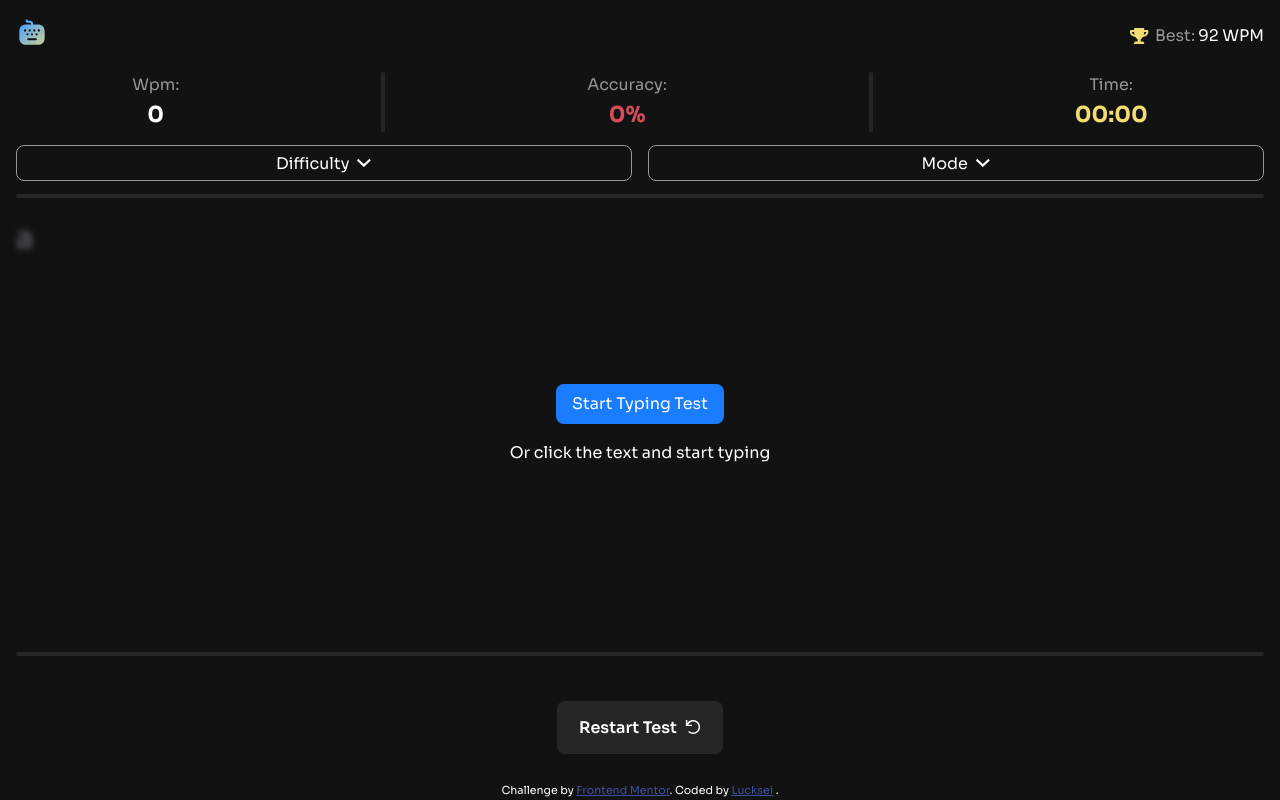
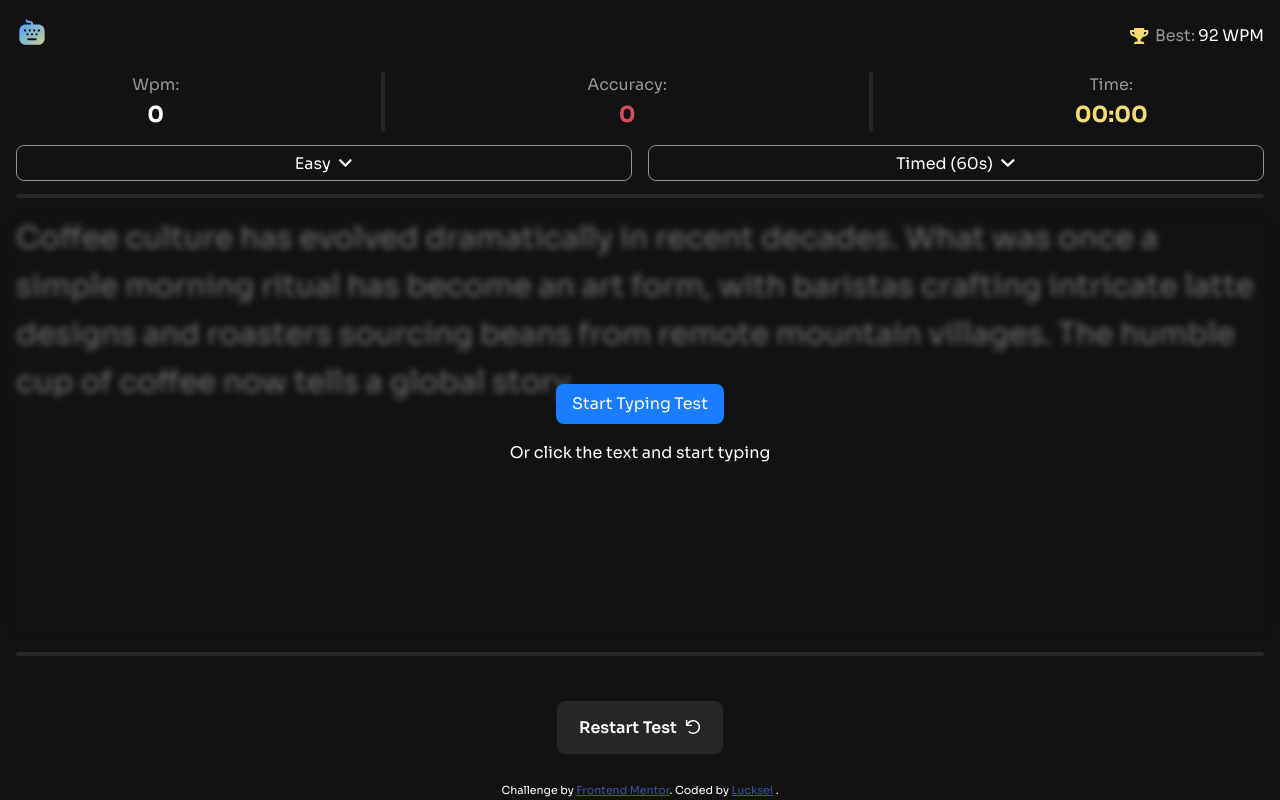
Before and after one commit to lucksei/frontend-mentor-typing-speed-test, a Vue app: page / in a window 1280 px wide. Built offline with nearby package versions, Linux system fonts and the light colour scheme.

Commit message:
fixed antipatterns in AppSettings and MetricsContainer

```diff
--- a/src/App.vue
+++ b/src/App.vue
@@ -11,8 +11,8 @@ import { typingTestKey } from './utils/injectionKeys'
 
 const typingTest = ref(
   new TypingTest(
-    // 'Coffee culture has evolved dramatically in recent decades. What was once a simple morning ritual has become an art form, with baristas crafting intricate latte designs and roasters sourcing beans from remote mountain villages. The humble cup of coffee now tells a global story.',
-    'a',
+    'Coffee culture has evolved dramatically in recent decades. What was once a simple morning ritual has become an art form, with baristas crafting intricate latte designs and roasters sourcing beans from remote mountain villages. The humble cup of coffee now tells a global story.',
+    // 'a',
   ),
 )
 provide(typingTestKey, typingTest)
@@ -20,8 +20,8 @@ provide(typingTestKey, typingTest)
 const wpm = ref(0)
 const accuracy = ref(0)
 const time = ref(0)
-const difficulty = ref<string | undefined>(undefined)
-const mode = ref<string | undefined>(undefined)
+const difficulty = ref<'easy' | 'medium' | 'hard' | undefined>(undefined)
+const mode = ref<'timed' | 'passage' | undefined>(undefined)
 
 const appTypingTestRef = useTemplateRef<InstanceType<typeof AppTypingTest>>('app-typing-test-ref')
 const completeModalShown = ref(false)
--- a/src/components/AppSettings.vue
+++ b/src/components/AppSettings.vue
@@ -3,44 +3,57 @@ import SettingsDropdown from '@/components/SettingsDropdown/index.vue'
 import MetricsContainer from './MetricsContainer.vue'
 import CustomDivider from './CustomDivider.vue'
 
-const props = defineProps<{
-  wpm?: number
-  accuracy?: number
-  time?: number
-  difficulty?: string
-  timeMode?: string
-}>()
+const props = withDefaults(
+  defineProps<{
+    wpm: number
+    accuracy: number
+    time: number
+    difficulty?: 'easy' | 'medium' | 'hard'
+    timeMode?: 'timed' | 'passage'
+  }>(),
+  {
+    wpm: 0,
+    accuracy: 0,
+    time: 0,
+    difficulty: 'easy',
+    timeMode: 'timed',
+  },
+)
 
 const emit = defineEmits(['changeDifficulty', 'changeMode'])
+
+const difficultyOptions = [
+  { label: 'Easy', value: 'easy' },
+  { label: 'Medium', value: 'medium' },
+  { label: 'Hard', value: 'hard' },
+]
+
+const modeOptions = [
+  { label: 'Timed (60s)', value: 'timed' },
+  { label: 'Passage', value: 'passage' },
+]
 </script>
 
 <template>
   <div class="metrics-container">
-    <MetricsContainer type="wpm" :value="props.wpm || 0" />
+    <MetricsContainer type="wpm" :value="props.wpm" />
     <CustomDivider />
-    <MetricsContainer type="accuracy" :value="props.accuracy || 0" />
+    <MetricsContainer type="accuracy" :value="props.accuracy" />
     <CustomDivider />
-    <MetricsContainer type="time" :value="props.time || 0" />
+    <MetricsContainer type="time" :value="props.time" />
   </div>
   <div class="settings-container">
     <SettingsDropdown
       label="Difficulty"
       name="difficulty"
-      :options="[
-        { label: 'Easy', value: 'easy' },
-        { label: 'Medium', value: 'medium' },
-        { label: 'Hard', value: 'hard' },
-      ]"
+      :options="difficultyOptions"
       @select="emit('changeDifficulty', $event)"
       :selected-option="difficulty"
     />
     <SettingsDropdown
       label="Mode"
       name="mode"
-      :options="[
-        { label: 'Timed (60s)', value: 'timed' },
-        { label: 'Passage', value: 'passage' },
-      ]"
+      :options="modeOptions"
       @select="emit('changeMode', $event)"
       :selected-option="timeMode"
     />
@@ -54,9 +67,8 @@ const emit = defineEmits(['changeDifficulty', 'changeMode'])
   justify-content: space-around;
   gap: 1rem;
   align-items: center;
-  padding: 0 1.2rem 0 1.2rem;
-  margin-bottom: 0.8rem; /* TODO delete */
-  z-index: 200;
+  padding: 0 1.2rem;
+  margin-bottom: 0.8rem;
 }
 .settings-container {
   display: flex;
@@ -65,6 +77,6 @@ const emit = defineEmits(['changeDifficulty', 'changeMode'])
   justify-content: space-between;
   align-items: center;
   margin-bottom: 0.8rem;
-  z-index: 200;
+  z-index: 200; /* Needed for dropdown to appear above other elements */
 }
 </style>
--- a/src/components/MetricsContainer.vue
+++ b/src/components/MetricsContainer.vue
@@ -1,32 +1,34 @@
 <script setup lang="ts">
-import { ref, watchEffect } from 'vue'
+import { computed } from 'vue'
 
 const props = defineProps<{
   type: 'wpm' | 'accuracy' | 'time'
   value: number
 }>()
 
-const displayValue = ref('')
-
-switch (props.type) {
-  case 'wpm':
-    watchEffect(() => (displayValue.value = `${Math.floor(props.value)}`))
-    break
-  case 'accuracy':
-    watchEffect(() => (displayValue.value = `${Math.floor(props.value * 100)}%`))
-    break
-  case 'time':
-    watchEffect(() => (displayValue.value = `${new Date(props.value).toISOString().slice(14, 19)}`))
-    break
-}
+const displayValue = computed(() => {
+  switch (props.type) {
+    case 'wpm':
+      return `${Math.floor(props.value)}`
+    case 'accuracy':
+      return `${Math.floor(props.value * 100)}`
+    case 'time':
+      return `${new Date(props.value).toISOString().slice(14, 19)}`
+    default:
+      return ''
+  }
+})
 </script>
 
 <template>
   <div class="metric-container">
-    <div class="text-secondary">{{ `${type[0]?.toUpperCase()}${type.slice(1)}:` }}</div>
+    <div class="text-secondary">{{ `${props.type[0]?.toUpperCase()}${type.slice(1)}:` }}</div>
     <div
       class="metric"
-      :class="props.type === 'accuracy' ? 'red' : props.type === 'time' ? 'yellow' : null"
+      :class="{
+        red: props.type === 'accuracy',
+        yellow: props.type === 'time',
+      }"
     >
       {{ displayValue }}
     </div>
@@ -38,7 +40,7 @@ switch (props.type) {
   display: flex;
   flex-direction: column;
   align-items: center;
-  padding: 0 0.5rem 0 0.5rem;
+  padding: 0 0.5rem;
 }
 
 .metric {
--- a/src/components/TestCompletedModal.vue
+++ b/src/components/TestCompletedModal.vue
@@ -30,7 +30,6 @@ let resizeObserver: ResizeObserver | undefined
 const updateOverlayTop = () => {
   if (!overlayRef.value) return
   overlayTop.value = Math.trunc(overlayRef.value.getBoundingClientRect().top)
-  console.log(overlayTop.value)
 }
 
 onMounted(() => {
```
